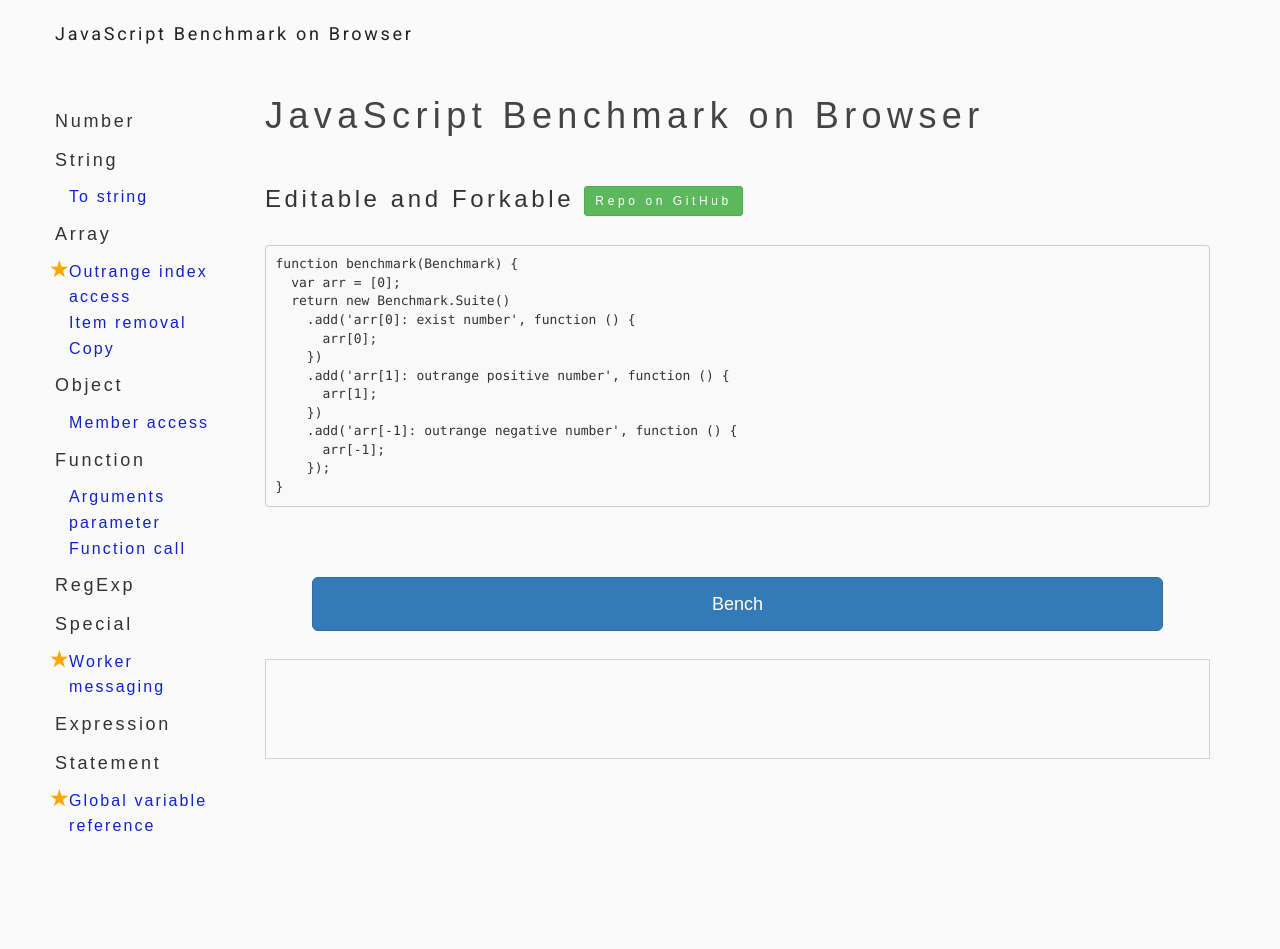
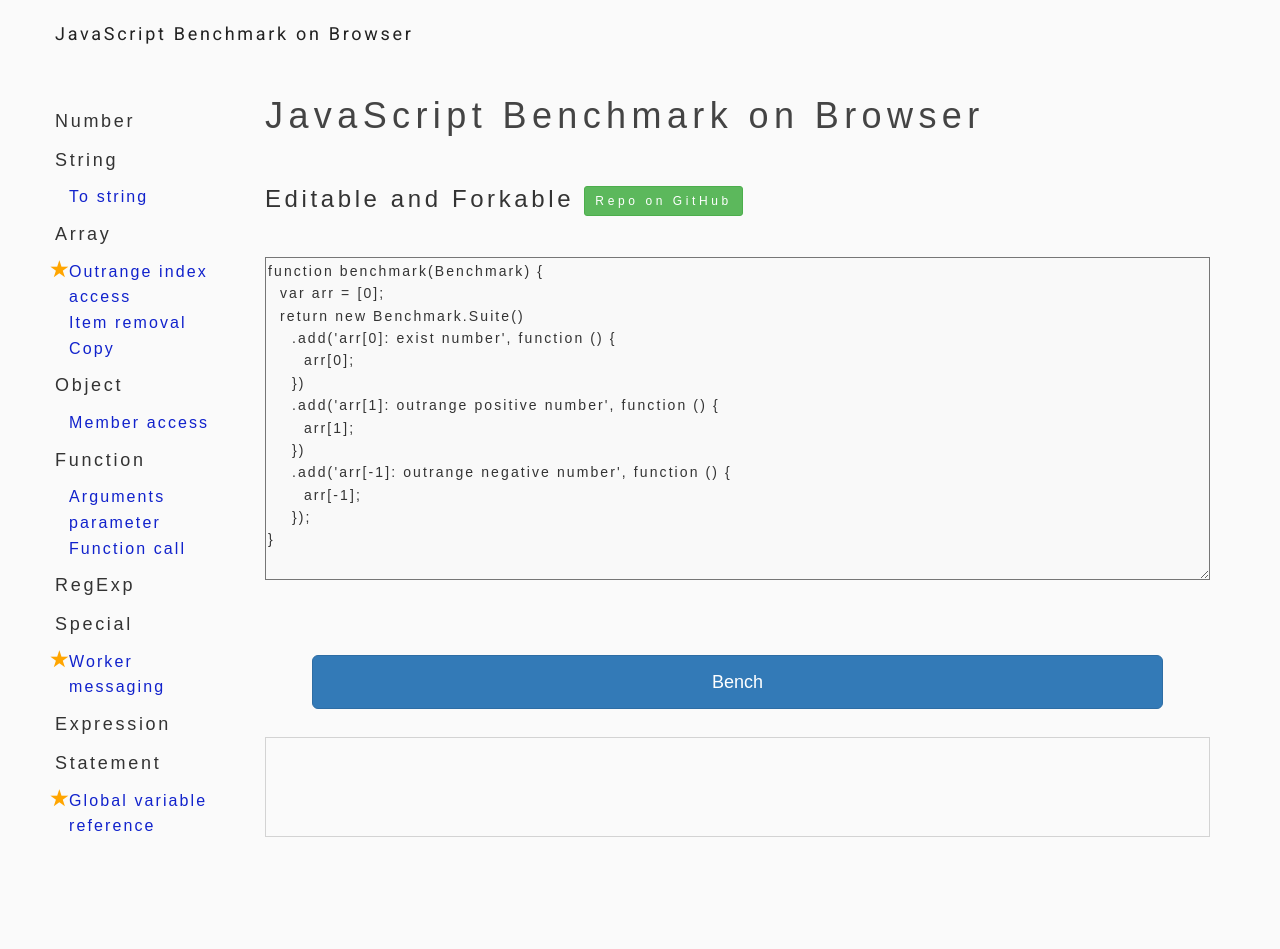
Before and after one commit to falsandtru/benchmark, a Jekyll site: the page built from index.md, in a window 1280 px wide. Built offline with Jekyll 4.4.1, drawn with Linux system fonts in a browser that asks for light colours; nearby versions of some CDN libraries; part of the change alters nothing that is shown.

Commit message:
Refactoring

```diff
--- a/_layouts/bootstrap.html
+++ b/_layouts/bootstrap.html
@@ -33,12 +33,11 @@
 h1 {
   margin-bottom: 1em;
 }
-pre {
+textarea {
   background-color: #F9F9F9;
   margin-top: 2.0em;
-}
-pre:focus {
-  background-color: transparent;
+  width: 100%;
+  height: 0;
 }
 </style>
 </head>
@@ -96,40 +95,28 @@ pre:focus {
 
 <script>
   $('pre')
-    .attr('contenteditable', true)
-    .on('paste', function (e) {
-      if (e.originalEvent && e.originalEvent.clipboardData && e.originalEvent.clipboardData.getData) {
-          e.preventDefault();
-          var text = e.originalEvent.clipboardData.getData('text/plain');
-          window.document.execCommand('insertHTML', false, text);
-      }
-      else if (e.clipboardData && e.clipboardData.getData) {
-          e.preventDefault();
-          var text = e.clipboardData.getData('text/plain');
-          window.document.execCommand('insertHTML', false, text);
-      }
-    })
+    .replaceWith($('<textarea>').val($('pre').text()));
+  $('textarea')
+    .height($('textarea')[0].scrollHeight)
     .after([
       '<div style="text-align: center; margin-top: 5em; margin-bottom: 2em;">',
       '<button class="benchmark-run btn btn-primary btn-lg" style="width: 90%; height: 3em;">Bench</button>',
       '</div>',
       '<div class="benchmark-result" style="border: solid 1px lightgray; min-height: 100px; padding: 0 3% 1% 3%;"></div>'
     ].join(''));
-  $('pre .line-numbers')
-    .remove();
 
   $('.benchmark-run')
     .on('click', function () {
       var code = $(this)
         .parent()
         .prev()
-        .text();
+        .val();
       try {
         eval(code);
-        Benchmark;
+        benchmark;
       }
       catch (err) {
-        alert('Benchmark suite loading is faild: ' + err);
+        alert('Failed to load the benchmark suite: ' + err);
       }
       $('.benchmark-run')
         .blur()
```
